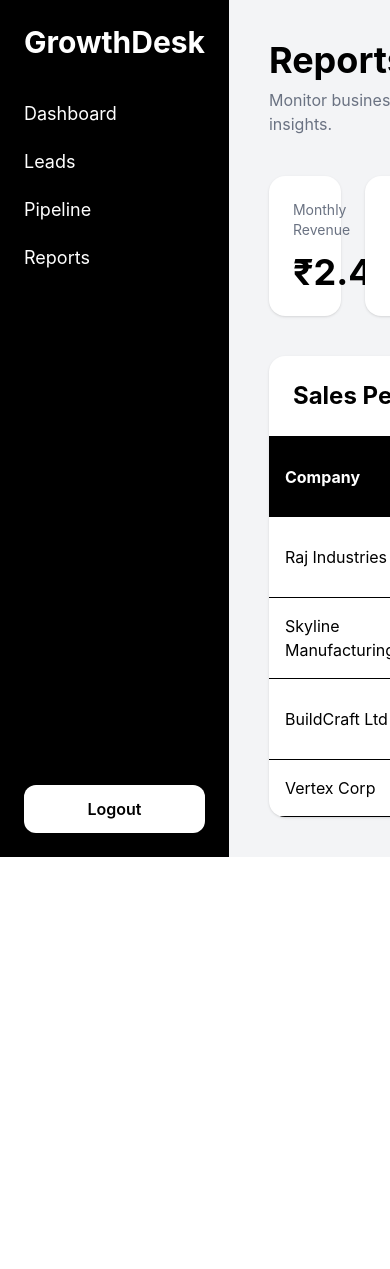
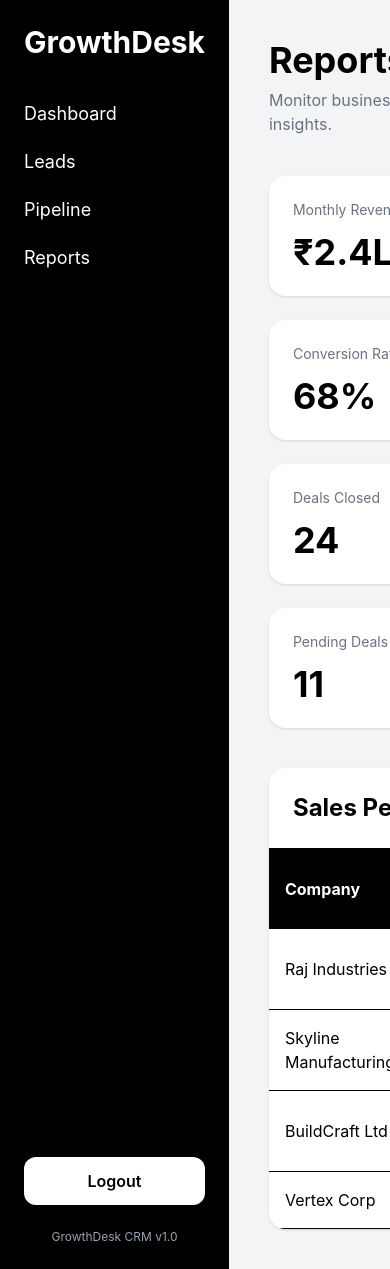
Before and after one commit to javawithaaryan/GrowthDesk, a React (Vite) app in the folder client/: page /reports in a window 390 px wide. Shown: the top 1269 px of the page. Before the commit the page ends 857 px from the top, so only its background shows below. Built offline with nearby package versions, Linux system fonts and the light colour scheme; sample sign-in values are in the browser's storage.

Commit message:
completed production ready responsive crm workflow

```diff
--- a/client/src/layouts/MainLayout.jsx
+++ b/client/src/layouts/MainLayout.jsx
@@ -5,9 +5,11 @@ function MainLayout({ children }) {
   const navigate = useNavigate();
 
   const logoutHandler = () => {
+
     localStorage.removeItem("userInfo");
 
     navigate("/");
+
   };
 
   return (
@@ -63,12 +65,20 @@ function MainLayout({ children }) {
 
         </div>
 
-        <button
-          onClick={logoutHandler}
-          className="bg-white text-black py-3 rounded-xl font-semibold hover:bg-gray-200 transition"
-        >
-          Logout
-        </button>
+        <div>
+
+          <button
+            onClick={logoutHandler}
+            className="bg-white text-black py-3 rounded-xl font-semibold hover:bg-gray-200 transition w-full"
+          >
+            Logout
+          </button>
+
+          <p className="text-xs text-gray-400 mt-6 text-center">
+            GrowthDesk CRM v1.0
+          </p>
+
+        </div>
 
       </div>
 
--- a/client/src/pages/Dashboard.jsx
+++ b/client/src/pages/Dashboard.jsx
@@ -14,14 +14,19 @@ function Dashboard() {
   });
 
   const fetchStats = async () => {
+
     try {
+
       const response = await axios.get(
         "http://localhost:5000/api/dashboard"
       );
 
       setStats(response.data);
+
     } catch (error) {
+
       console.log(error);
+
     }
   };
 
@@ -35,9 +40,6 @@ function Dashboard() {
       <div className="flex justify-between items-center mb-10">
 
         <div>
-            <div className="mt-10">
-  <SalesChart />
-</div>
 
           <h1 className="text-4xl font-bold">
             Dashboard Overview
@@ -51,7 +53,7 @@ function Dashboard() {
 
       </div>
 
-      <div className="grid grid-cols-4 gap-6">
+      <div className="grid grid-cols-1 md:grid-cols-2 lg:grid-cols-4 gap-6">
 
         <div className="bg-white p-6 rounded-2xl shadow">
 
@@ -103,6 +105,10 @@ function Dashboard() {
 
       </div>
 
+      <div className="mt-10">
+        <SalesChart />
+      </div>
+
     </MainLayout>
   );
 }
--- a/client/src/pages/Leads.jsx
+++ b/client/src/pages/Leads.jsx
@@ -10,10 +10,10 @@ const [leads, setLeads] = useState([]);
   const [loading, setLoading] = useState(false);
 
   const [error, setError] = useState("");
+
   const [search, setSearch] = useState("");
 
   const [formData, setFormData] = useState({
-
     clientName: "",
     company: "",
     email: "",
@@ -142,7 +142,7 @@ const [search, setSearch] = useState("");
 
       <form
         onSubmit={handleSubmit}
-        className="bg-white p-6 rounded-2xl shadow mb-8 grid grid-cols-2 gap-4"
+        className="bg-white p-6 rounded-2xl shadow mb-8 grid grid-cols-1 md:grid-cols-2 gap-4"
       >
 
         <input
@@ -181,23 +181,11 @@ const [search, setSearch] = useState("");
           className="border p-3 rounded-lg"
         />
 
-        <button className="bg-black text-white p-3 rounded-lg col-span-2 hover:bg-gray-800 transition">
+        <button className="bg-black text-white p-3 rounded-lg md:col-span-2 hover:bg-gray-800 transition">
           Add Lead
         </button>
 
       </form>
-
-      {loading && (
-  <div className="bg-white p-6 rounded-2xl shadow mb-6">
-    Loading leads...
-  </div>
-)}
-
-{error && (
-  <div className="bg-red-100 text-red-600 p-4 rounded-2xl mb-6">
-    {error}
-  </div>
-)}
 
       <div className="mb-6">
 
@@ -212,6 +200,18 @@ const [search, setSearch] = useState("");
         />
 
       </div>
+
+      {loading && (
+        <div className="bg-white p-6 rounded-2xl shadow mb-6">
+          Loading leads...
+        </div>
+      )}
+
+      {error && (
+        <div className="bg-red-100 text-red-600 p-4 rounded-2xl mb-6">
+          {error}
+        </div>
+      )}
 
       <div className="bg-white rounded-2xl shadow overflow-hidden">
 
@@ -249,7 +249,7 @@ const [search, setSearch] = useState("");
                   colSpan="4"
                   className="text-center p-10 text-gray-500"
                 >
-      No leads found. Add your first lead.
+                  No leads available yet. Start by adding your first client lead.
                 </td>
               </tr>
             )}
@@ -261,6 +261,7 @@ const [search, setSearch] = useState("");
                   .includes(search.toLowerCase())
               )
               .map((lead) => (
+
                 <tr
                   key={lead._id}
                   className="border-b hover:bg-gray-50"
@@ -344,6 +345,7 @@ const [search, setSearch] = useState("");
                   </td>
 
                 </tr>
+
               ))}
 
           </tbody>
--- a/client/src/pages/Pipeline.jsx
+++ b/client/src/pages/Pipeline.jsx
@@ -64,7 +64,7 @@ function Pipeline() {
 
       </div>
 
-      <div className="grid grid-cols-5 gap-6">
+      <div className="grid grid-cols-1 md:grid-cols-2 xl:grid-cols-5 gap-6">
 
         {columns.map((status, index) => (
 
--- a/client/src/pages/Reports.jsx
+++ b/client/src/pages/Reports.jsx
@@ -47,7 +47,7 @@ function Reports() {
 
       </div>
 
-      <div className="grid grid-cols-4 gap-6 mb-10">
+      <div className="grid grid-cols-1 md:grid-cols-2 lg:grid-cols-4 gap-6 mb-10">
 
         <div className="bg-white p-6 rounded-2xl shadow">
 
```
Lines whose indentation alone changed are shown as unchanged.
